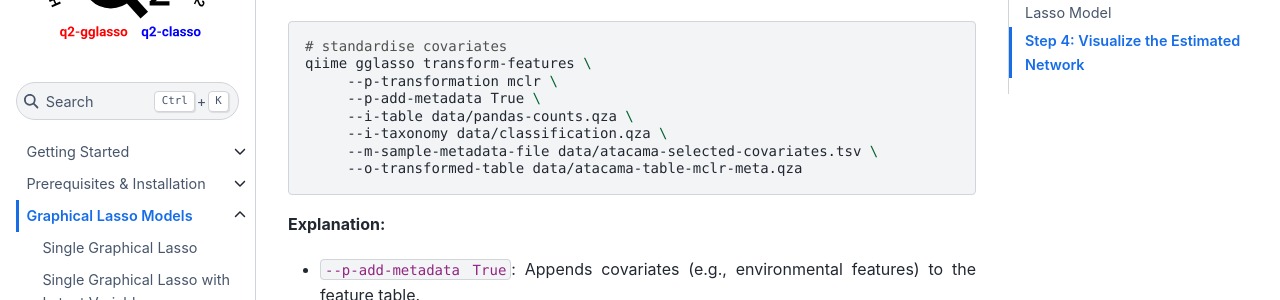
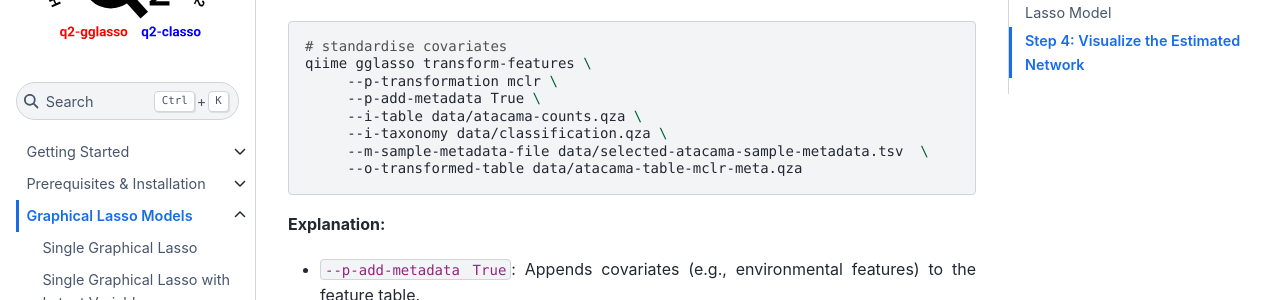
Before and after one commit to bio-datascience/q2-hdstats-docs, a Jupyter Book: the page built from docs/chapters/02_graphical_models/04_adaptive_glasso.md, in a window 1280 px wide and 900 px high, scrolled down 640 px. Shown: the part 152-452 px from the top of the window. Built offline with Jupyter Book 1.0.4 settings and Sphinx 7.4.7 and the Sphinx Book theme 1.1.4, drawn with Linux system fonts in a browser that asks for light colours.

Commit message:
run with clean env q2-gglasso example

````diff
--- a/docs/chapters/02_graphical_models/04_adaptive_glasso.md
+++ b/docs/chapters/02_graphical_models/04_adaptive_glasso.md
@@ -25,9 +25,9 @@ First, apply a modified centered log-ratio (mCLR) transformation and standardize
 qiime gglasso transform-features \
      --p-transformation mclr \
      --p-add-metadata True \
-     --i-table data/pandas-counts.qza \
+     --i-table data/atacama-counts.qza \
      --i-taxonomy data/classification.qza \
-     --m-sample-metadata-file data/atacama-selected-covariates.tsv \
+     --m-sample-metadata-file data/selected-atacama-sample-metadata.tsv  \
      --o-transformed-table data/atacama-table-mclr-meta.qza
 ```
 
````
